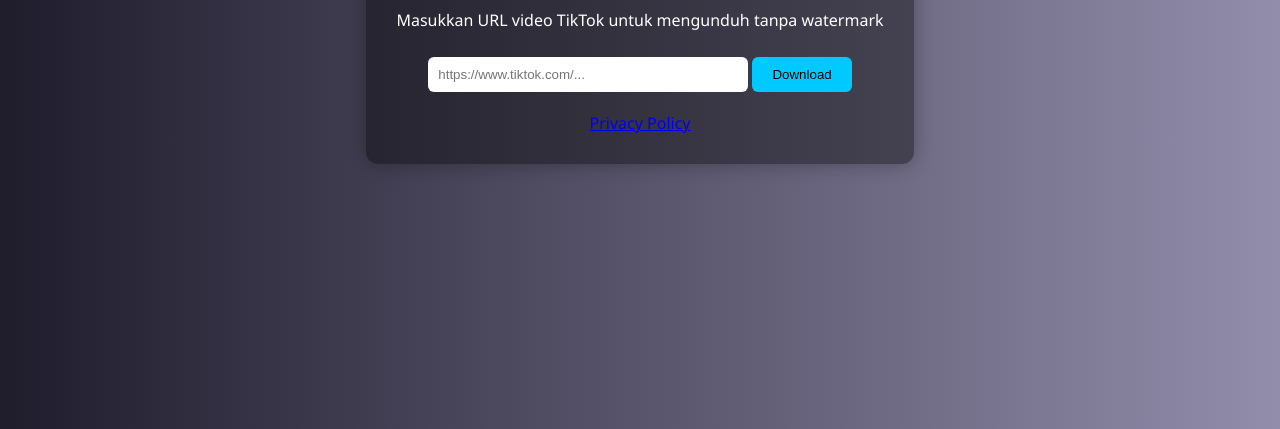
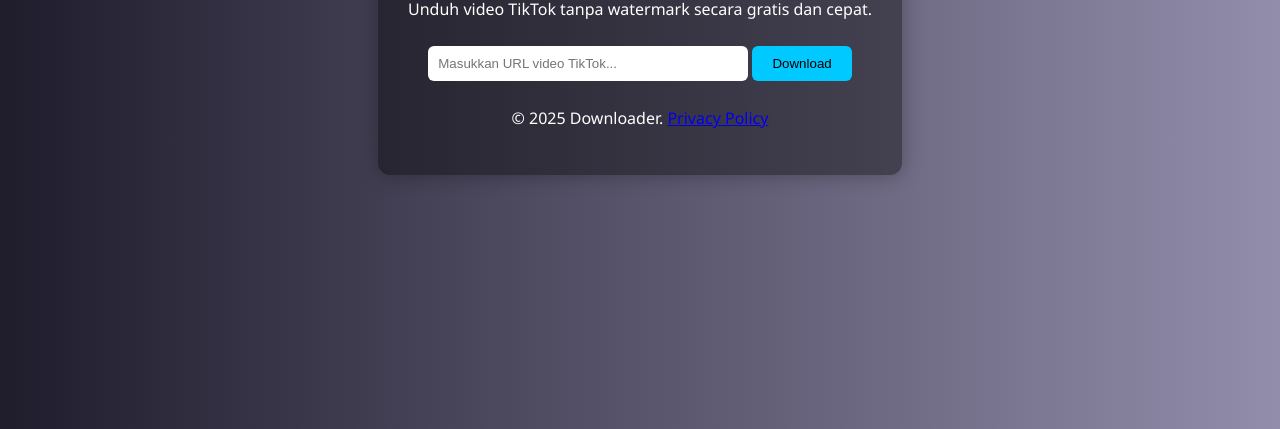
Before and after one commit to Yantrue/miniproject, a website: page frontend/index.html in a window 1280 px wide. Shown: the part 371-800 px from the top of the page. Drawn offline with Linux system fonts and the light colour scheme.

Commit message:
Update index.html

```diff
--- a/frontend/index.html
+++ b/frontend/index.html
@@ -1,23 +1,27 @@
 <!DOCTYPE html>
 <html lang="id">
 <head>
-  <meta charset="UTF-8">
-  <meta name="viewport" content="width=device-width, initial-scale=1.0">
-  <title>TikTok Downloader</title>
-  <link rel="stylesheet" href="style.css">
+  <meta charset="UTF-8" />
+  <meta name="viewport" content="width=device-width, initial-scale=1.0"/>
+  <title>TikTok Video Downloader</title>
+  <link rel="stylesheet" href="style.css" />
 </head>
 <body>
-  <main>
+  <main class="container">
     <h1>TikTok Video Downloader</h1>
-    <p>Masukkan URL video TikTok untuk mengunduh tanpa watermark</p>
-    <input type="text" id="videoUrl" placeholder="https://www.tiktok.com/..." />
-    <button onclick="downloadVideo()">Download</button>
+    <p class="subtitle">Unduh video TikTok tanpa watermark secara gratis dan cepat.</p>
+
+    <input type="text" id="videoUrl" placeholder="Masukkan URL video TikTok..." />
+    <button id="downloadBtn">Download</button>
+
     <div id="message"></div>
     <div id="result"></div>
+
     <footer>
-      <a href="../public/privacy-policy.html">Privacy Policy</a>
+      <p>© 2025 Downloader. <a href="/privacy-policy.html">Privacy Policy</a></p>
     </footer>
   </main>
+
   <script src="script.js"></script>
 </body>
 </html>
```
